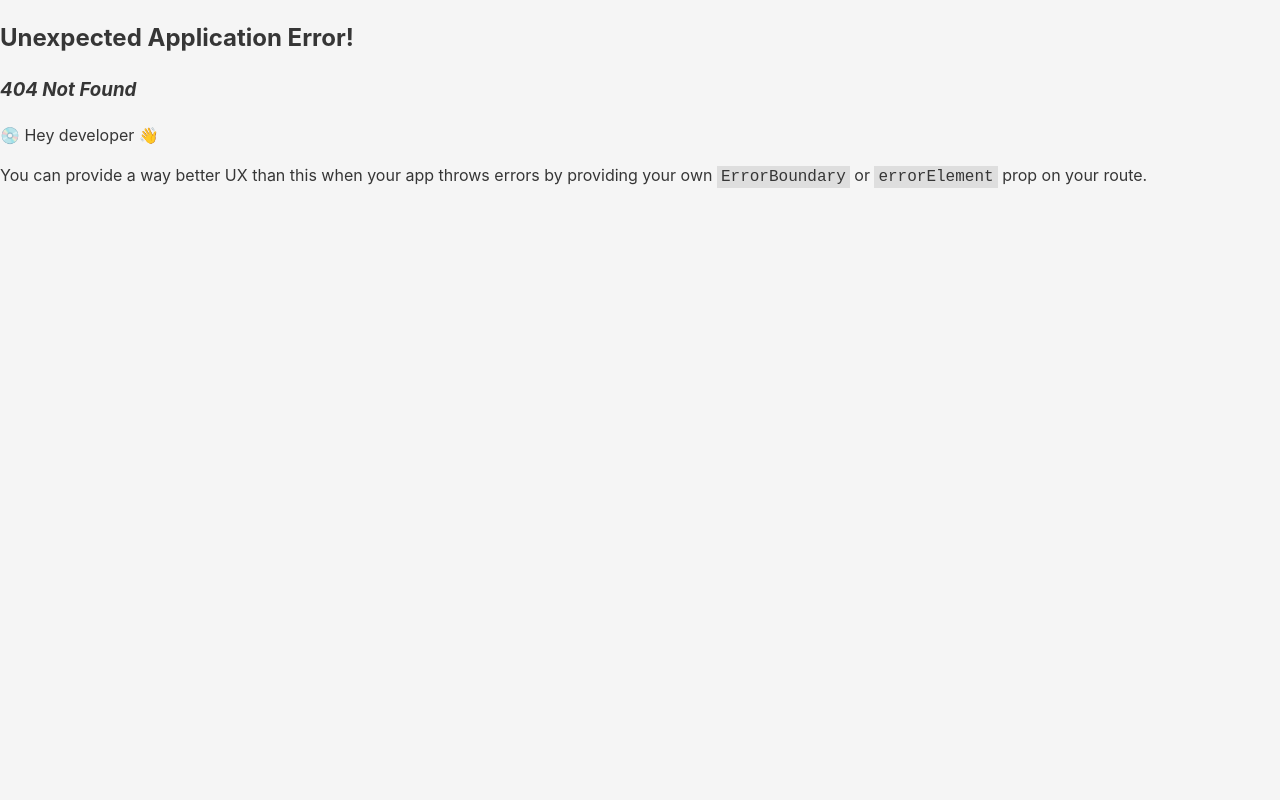
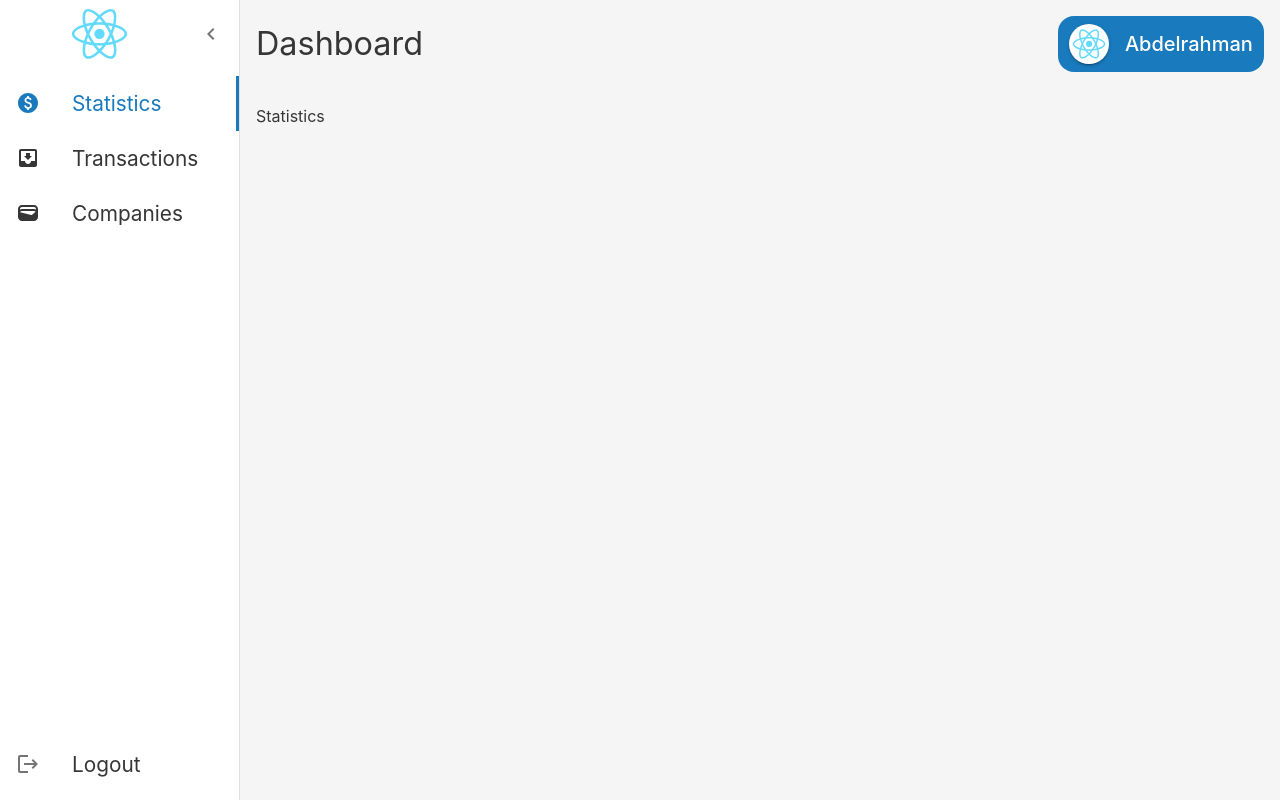
Before and after one commit to Abd-ELrahmanHamza/Stock-Market-Trading, a React (Create React App) app: page /admin in a window 1280 px wide. Before the commit this address had no page. Built offline with nearby package versions, Linux system fonts and the light colour scheme.

Commit message:
add admin pages

```diff
--- a/src/presentation/layouts/Sidebar.tsx
+++ b/src/presentation/layouts/Sidebar.tsx
@@ -77,7 +77,6 @@ const LogoutList = styled(List)(() => ({
 const StyledListItemText = styled(ListItemText)(({ theme }) => ({
   "& .MuiTypography-root": {
     fontSize: "1.3rem",
-    // fontWeight: 500,
   },
 }));
 
--- /dev/null
+++ b/src/presentation/pages/Admin/Admin.tsx
@@ -0,0 +1,63 @@
+import Box from "@mui/material/Box";
+import Sidebar from "../../layouts/Sidebar";
+import { styled } from "@mui/material";
+import React from "react";
+import { Outlet } from "react-router-dom";
+import Header from "../../layouts/Header";
+import InboxIcon from "@mui/icons-material/MoveToInbox";
+import ApartmentIcon from "@mui/icons-material/Apartment";
+import WalletIcon from "@mui/icons-material/Wallet";
+import PaidIcon from "@mui/icons-material/Paid";
+
+const Container = styled(Box)({
+  display: "flex",
+});
+
+const ContentContainer = styled(Box)(() => ({
+  width: "100%",
+  overflow: "auto",
+  padding: "1rem",
+}));
+
+const navigationList = [
+  {
+    text: "Statistics",
+    icon: <PaidIcon />,
+    link: "",
+  },
+  {
+    text: "Transactions",
+    icon: <InboxIcon />,
+    link: "transactions",
+  },
+  {
+    text: "Companies",
+    icon: <WalletIcon />,
+    link: "companies",
+  },
+];
+
+export default function Admin() {
+  const [open, setOpen] = React.useState(true);
+
+  const toggleDrawer = () => {
+    setOpen((prev) => !prev);
+  };
+  return (
+    <Container>
+      <Box sx={{ display: "flex", width: "100%" }}>
+        <Sidebar
+          open={open}
+          toggleDrawer={toggleDrawer}
+          navigationList={navigationList}
+        />
+        <Box component="main" sx={{ width: "100%" }}>
+          <Header title="Dashboard" />
+          <ContentContainer>
+            <Outlet></Outlet>
+          </ContentContainer>
+        </Box>
+      </Box>
+    </Container>
+  );
+}
--- /dev/null
+++ b/src/presentation/pages/Admin/AdminTransactions.tsx
@@ -0,0 +1,12 @@
+import CenterBox from "../../components/CenterBox";
+import Transactions from "../../features/Transactions";
+
+const AdminTransactions = () => {
+  return (
+    <CenterBox>
+      <Transactions />
+    </CenterBox>
+  );
+};
+
+export default AdminTransactions;
--- a/src/presentation/pages/Common/Login.tsx
+++ b/src/presentation/pages/Common/Login.tsx
@@ -35,7 +35,7 @@ export default function SignInSide() {
     };
     setUserUtil(user);
     if (user.role === "investor") navigate("/investor");
-    else navigate("/investor");
+    else navigate("/admin");
   };
   const [role, setRole] = React.useState("investor");
 
--- a/src/presentation/pages/Investor/InvestorDashboard.tsx
+++ b/src/presentation/pages/Investor/InvestorDashboard.tsx
@@ -87,11 +87,11 @@ const InvestorDashboard = () => {
                   <BuyButton
                     props={{
                       onClick: () => {
-                        navigate("/stocks");
+                        navigate("/investor/stocks");
                       },
                     }}
                   >
-                    <Typography variant="h5">Buy Stocks</Typography>
+                    <Typography variant="h6">Buy Stocks</Typography>
                   </BuyButton>
                 </Box>
               </CenterBox>
```
Also changed, not shown: src/presentation/routes/index.tsx (+22 -2 lines).
